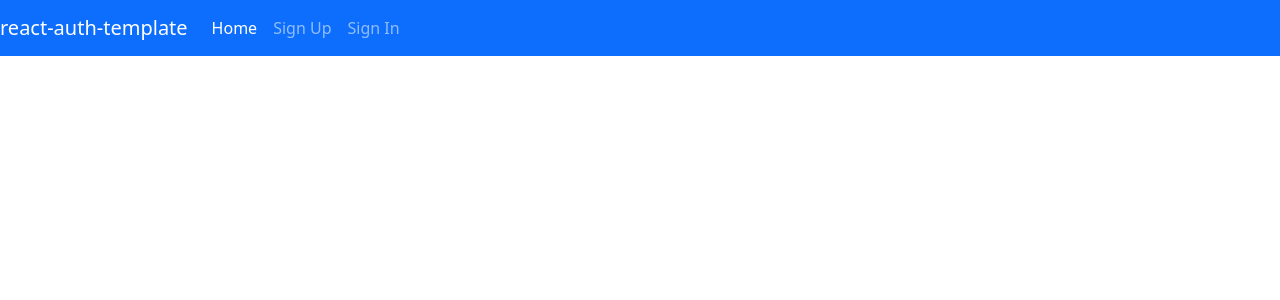
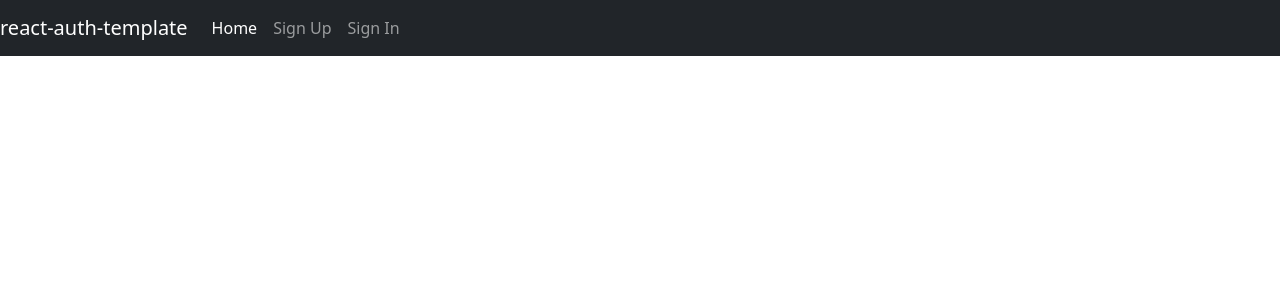
Before and after one commit to aymammeri/job-applications-board-tacker, a React (Create React App) app: page / in a window 1280 px wide. Shown: the top 300 px of the page. Built offline with nearby package versions, Linux system fonts and the light colour scheme.

Commit message:
Change header color

```diff
--- a/src/components/Header/Header.js
+++ b/src/components/Header/Header.js
@@ -24,7 +24,7 @@
 )
 
 const Header = ({ user }) => (
-  <Navbar bg='primary' variant='dark' expand='md'>
+  <Navbar bg='dark' variant='dark' expand='md'>
     <Navbar.Brand>
       <Link to='/' style={{ color: '#FFF', textDecoration: 'none' }}>react-auth-template</Link>
     </Navbar.Brand>
```
